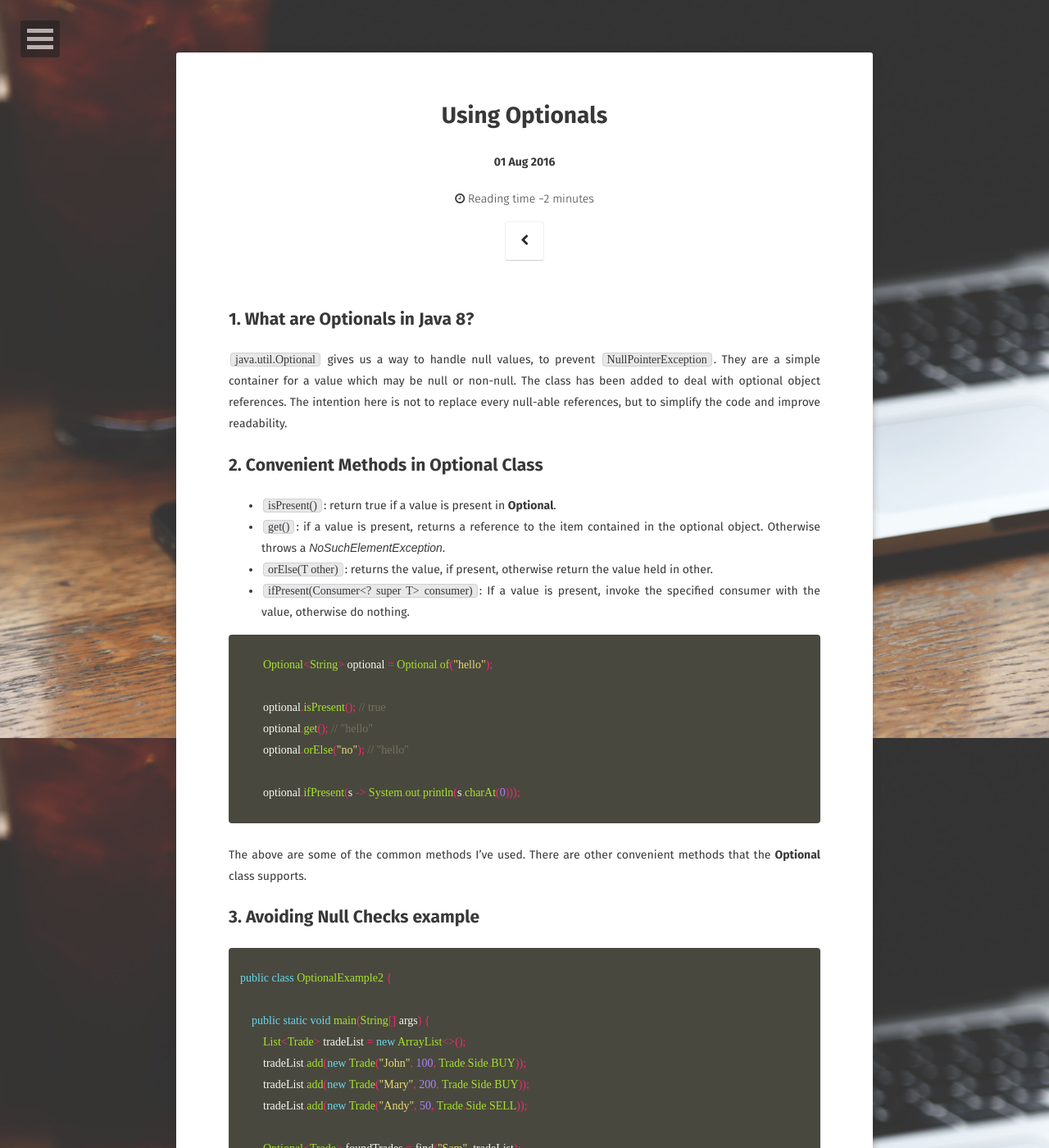
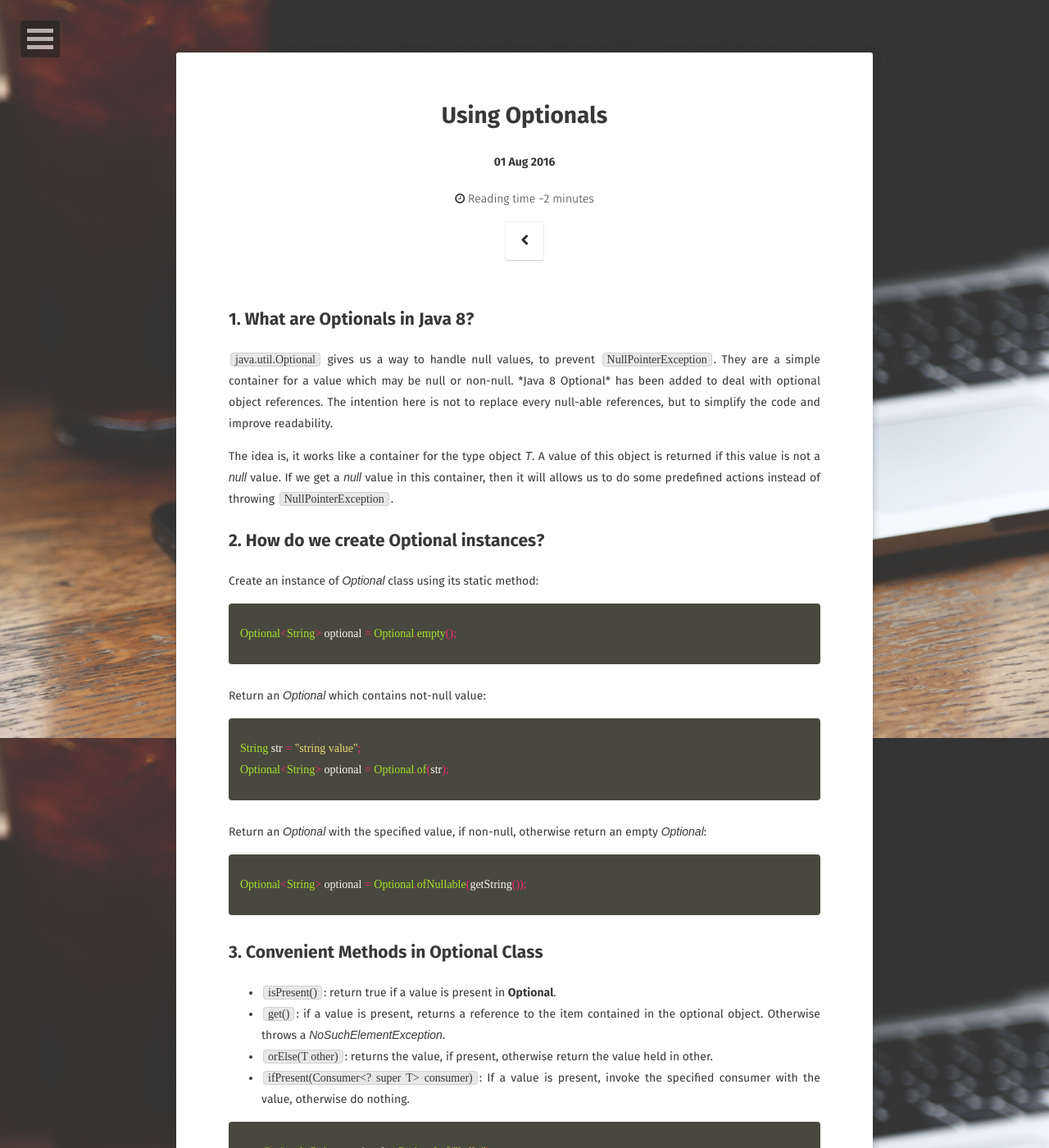
Before and after one commit to mahadyhasan/mahadyhasan.github.io, a Jekyll site: the page built from _posts/2016-07-23-java8-using-optional.md, in a window 1280 px wide and 1400 px high. Shown: the whole window at 82% size. Built offline with Jekyll 4.4.1, drawn with Linux system fonts in a browser that asks for light colours; some web fonts are replaced; comment, search, counter and statistics services are not loaded; some of the changed text lies outside the part shown.

Commit message:
update to optional post

```diff
--- a/_posts/2016-07-23-java8-using-optional.md
+++ b/_posts/2016-07-23-java8-using-optional.md
@@ -15,10 +15,35 @@ comments: true
 ## 1. What are Optionals in Java 8?
 
 `java.util.Optional` gives us a way to handle null values, to prevent `NullPointerException`. They are a simple container
- for a value which may be null or non-null. The class has been added to deal with optional object references.
+ for a value which may be null or non-null. *Java 8 Optional<T>* has been added to deal with optional object references.
  The intention here is not to replace every null-able references, but to simplify the code and improve readability.
 
-## 2. Convenient Methods in Optional Class
+ The idea is, it works like a container for the type object *T*. A value of this object is returned if this value is not a
+ *null* value. If we get a *null* value in this container, then it will allows us to do some predefined actions instead
+ of throwing `NullPointerException`.
+
+## 2. How do we create Optional<T> instances?
+
+Create an instance of *Optional* class using its static method:
+
+{% highlight java %}
+Optional<String> optional = Optional.empty();
+{% endhighlight %}
+
+Return an *Optional* which contains not-null value:
+
+{% highlight java %}
+String str = "string value";
+Optional<String> optional = Optional.of(str);
+{% endhighlight %}
+
+Return an *Optional* with the specified value, if non-null, otherwise return an empty *Optional*:
+
+{% highlight java %}
+Optional<String> optional = Optional.ofNullable(getString());
+{% endhighlight %}
+
+## 3. Convenient Methods in Optional Class
 
 * `isPresent()`: return true if a value is present in **Optional**.
 * `get()`: if a value is present, returns a reference to the item contained in the optional object. Otherwise throws a *NoSuchElementException*.
```
Also changed, not shown: other parts of _posts/2016-07-23-java8-using-optional.md (+2 -2 lines).
